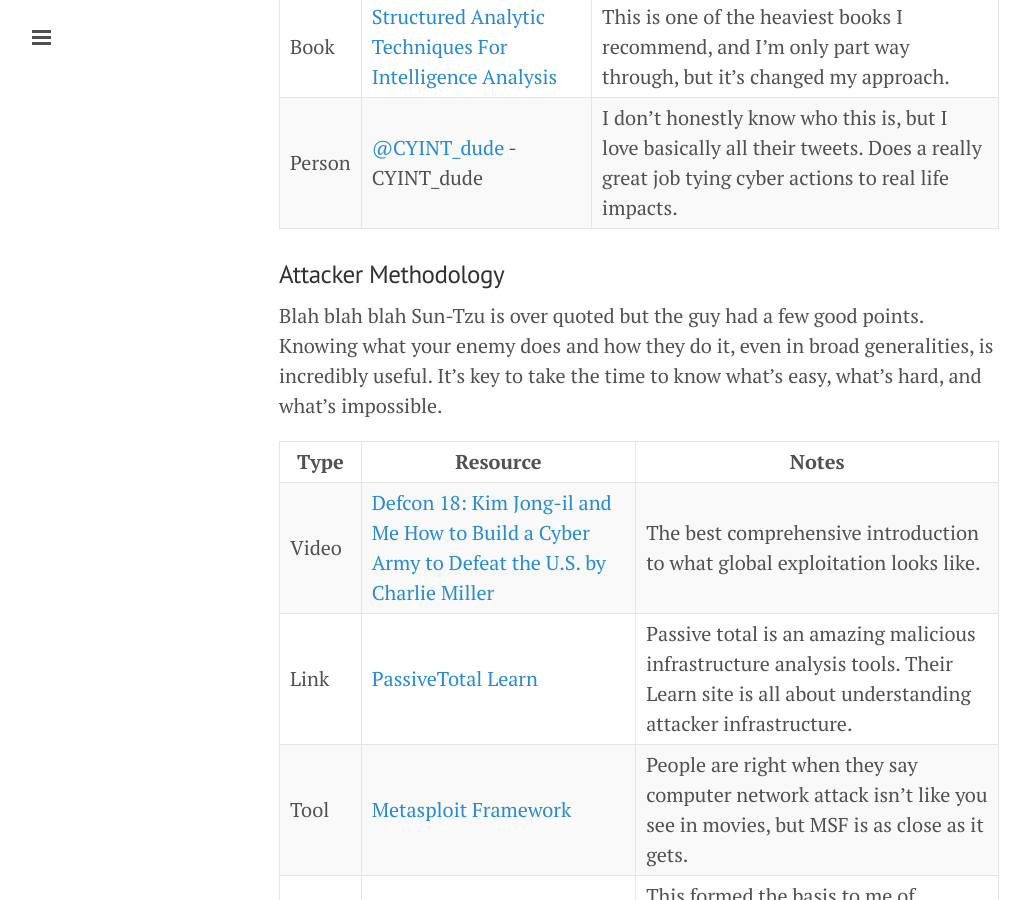
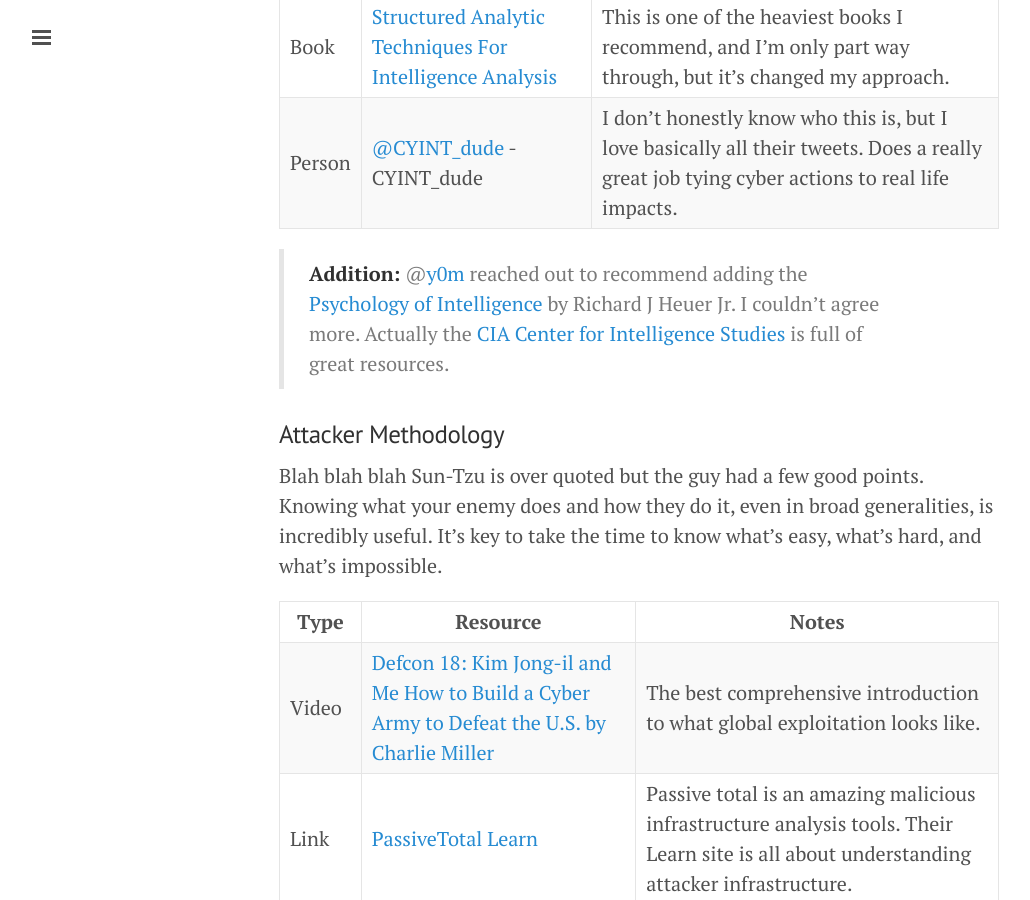
Before and after one commit to sroberts/sroberts.github.io, a Jekyll site: the page built from _posts/2016-01-11-introduction-to-dfir-the-beginning.md, in a window 1280 px wide and 900 px high, scrolled down 7418 px. Shown: the whole window, without its empty margins (1-1031 px from the left). Built offline with Jekyll 4.4.1, drawn with Linux system fonts in a browser that asks for light colours; nearby versions of some CDN libraries; comment, search, counter and statistics services are not loaded.

Commit message:
added to intelligence section and fixed up formatting

```diff
--- a/_posts/2016-01-11-introduction-to-dfir-the-beginning.md
+++ b/_posts/2016-01-11-introduction-to-dfir-the-beginning.md
@@ -81,7 +81,7 @@
 | Book | [The Tao of Network Security Monitoring](http://www.amazon.com/Tao-Network-Security-Monitoring-Intrusion/dp/0321246772/ref=sr_1_3) | I think every Network Analysis type I know cut their teeth with Tao. Somewhat dated now, but the seminal work on the topic. |
 | Person | [@Hectaman](https://www.twitter.com/Hectaman) - Liam Randall | Doing some amazing stuff with the Bro network intrusion detection system. |
 
-> @[Richard Bejtlich](https://twitter.com/taosecurity) & @[Chris Sanders](https://twitter.com/chrissanders88) both reached out to me suggesting I look at Richard's newer book: [The Practice of Network Security Monitoring: Understanding Incident Detection and Response](https://www.goodreads.com/book/show/17346927-the-practice-of-network-security-monitoring). Chris also mentioned his book: [Practical Packet Analysis: Using Wireshark to Solve Real-World Network Problems](https://www.goodreads.com/book/show/845795.Practical_Packet_Analysis). I mentioned Tao since it was the book I cut my teeth on, but these gentlemen are correct; these are better modern options. Both are on my reading list now.
+> __Addition:__ @[Richard Bejtlich](https://twitter.com/taosecurity) & @[Chris Sanders](https://twitter.com/chrissanders88) both reached out to me suggesting I look at Richard's newer book: [The Practice of Network Security Monitoring: Understanding Incident Detection and Response](https://www.goodreads.com/book/show/17346927-the-practice-of-network-security-monitoring). Chris also mentioned his book: [Practical Packet Analysis: Using Wireshark to Solve Real-World Network Problems](https://www.goodreads.com/book/show/845795.Practical_Packet_Analysis). I mentioned Tao since it was the book I cut my teeth on, but these gentlemen are correct; these are better modern options. Both are on my reading list now.
 
 __Note:__ This is becoming increasingly difficult as encryption becomes more widely deployed. Finding ways to handle/work around data you can't always read is vital and one of the key reasons we also focus on the host.
 
@@ -120,6 +120,8 @@
 | Tool | [Maltego](https://www.paterva.com/web6/products/maltego.php) | Intelligence isn't about tools, but tools are really helpful. Having a graphing tool makes bringing multiple datasets really powerful. Given Palantir is $$$ my go to is Maltego. |
 | Book | [Structured Analytic Techniques For Intelligence Analysis](https://www.goodreads.com/book/show/7818985-structured-analytic-techniques-for-intelligence-analysis) | This is one of the heaviest books I recommend, and I'm only part way through, but it's changed my approach. |
 | Person | [@CYINT_dude](https://twitter.com/CYINT_dude) - CYINT_dude | I don't honestly know who this is, but I love basically all their tweets. Does a really great job tying cyber actions to real life impacts. |
+
+> __Addition:__ @[y0m](https://twitter.com/y0m) reached out to recommend adding the [Psychology of Intelligence](https://www.cia.gov/library/center-for-the-study-of-intelligence/csi-publications/books-and-monographs/psychology-of-intelligence-analysis/PsychofIntelNew.pdf) by Richard J Heuer Jr. I couldn't agree more. Actually the [CIA Center for Intelligence Studies](https://www.cia.gov/library/center-for-the-study-of-intelligence/) is full of great resources.
 
 ### Attacker Methodology
 
```
